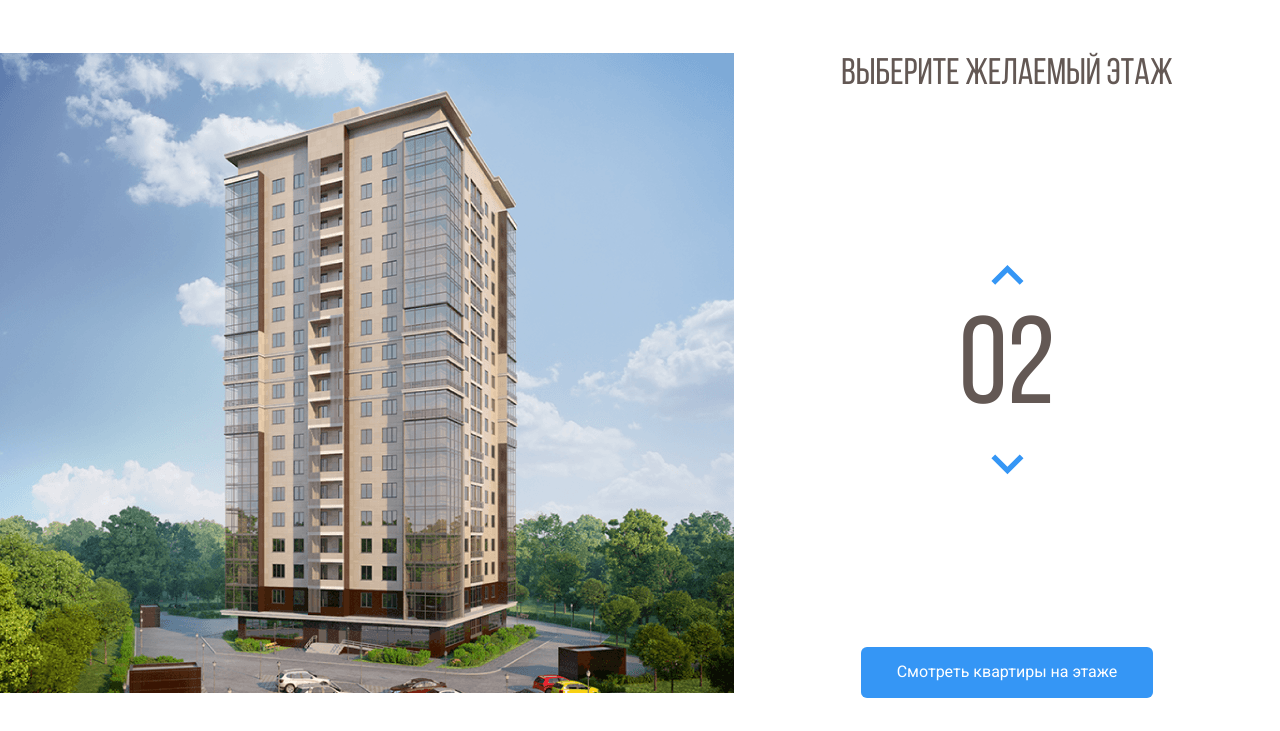
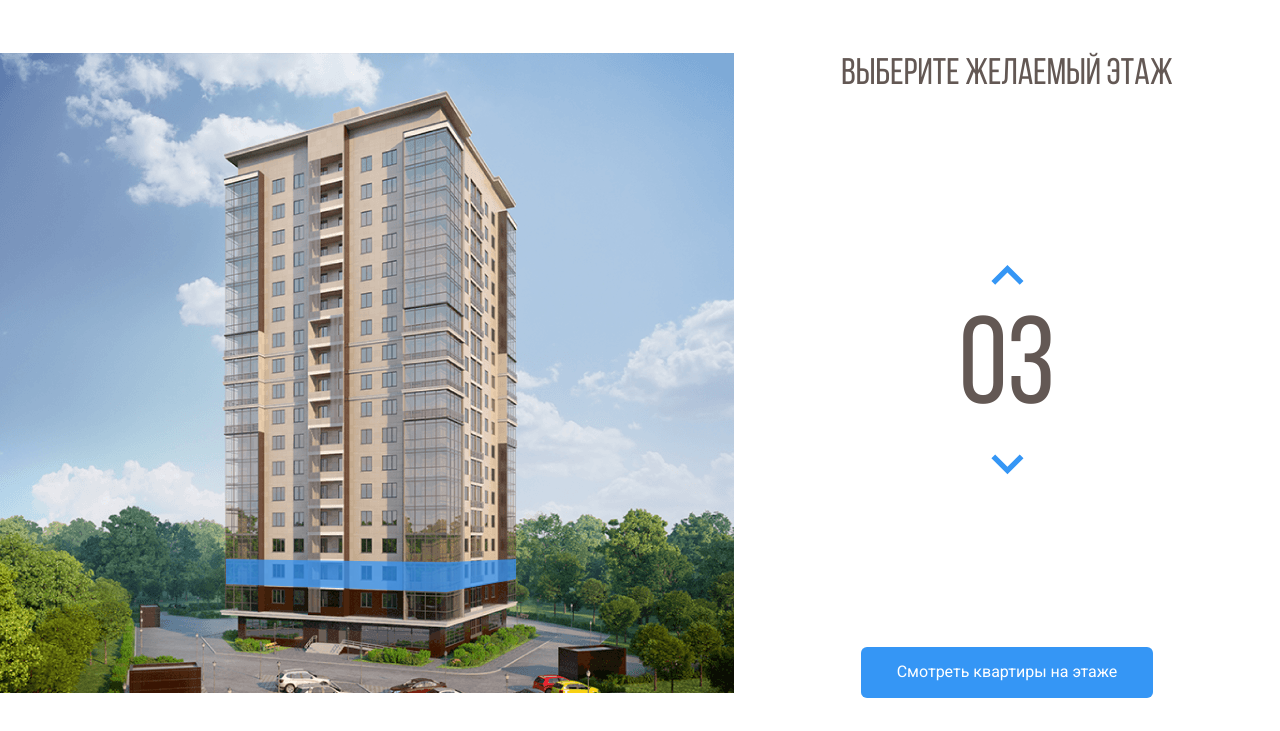
Before and after one commit to ekspant/Melody, a plain HTML site: page index.html in a window 1280 px wide. Both pictures are taken after a click on the button 1007 px from the left and 346 px from the top of the page. Shown: the part 69-800 px from the top of the page. Drawn offline with nearby package versions, Linux system fonts and the light colour scheme.

Commit message:
Add files via upload

```diff
--- a/css/style.css
+++ b/css/style.css
@@ -1,13 +1,11 @@
 @font-face {
   font-family: 'Bebas Neue';
   src: local('Bebas Neue Regular Regular'), local('BebasNeueRegular'),
-        url('./fonts/BebasNeueRegular.woff2') format('woff2'),
-        url('./fonts/BebasNeueRegular.woff') format('woff');
+    url('./fonts/BebasNeueRegular.woff2') format('woff2'), url('./fonts/BebasNeueRegular.woff') format('woff');
   font-weight: normal;
   font-style: normal;
   font-display: swap;
 }
-
 
 * {
   box-sizing: border-box;
@@ -80,7 +78,7 @@ body {
   display: flex;
   flex-direction: column;
   align-items: center;
-  justify-content:space-between;
+  justify-content: space-between;
 }
 
 .home-image path {
@@ -89,6 +87,10 @@ body {
 }
 
 .home-image path:hover {
+  opacity: 1;
+}
+
+path.current-floor {
   opacity: 1;
 }
 
@@ -122,10 +124,10 @@ color: #635854;
 }
 
 .button-primary {
-    background: #3596F5;
+  background: #3596f5;
   border-radius: 6px;
   border: none;
-    color:white;
+  color: white;
   padding: 16px 36px;
   cursor: pointer;
 }
--- a/index.html
+++ b/index.html
@@ -4,7 +4,7 @@
     <meta charset="UTF-8" />
     <meta http-equiv="X-UA-Compatible" content="IE=edge" />
     <meta name="viewport" content="width=device-width, initial-scale=1.0" />
-    <title>Жилой комплекс "Мелодия"</title>
+    <title>Document</title>
     <link rel="preconnect" href="https://fonts.googleapis.com" />
     <link rel="preconnect" href="https://fonts.gstatic.com" crossorigin />
     <link href="https://fonts.googleapis.com/css2?family=Roboto:wght@400;700&display=swap" rel="stylesheet" />
@@ -61,23 +61,23 @@
           </pattern>
           <image id="image0" width="740" height="640" xlink:href="img/home.png"/>
           </defs>
-          <path d="M225 532L445.8 540L515 526.3V548L446.5 567.7L225 556.7V532Z" fill="#3595F6" fill-opacity="0.75"/>
-          <path d="M226 531V506L446.3 509.3L516 506V526L446.7 539L226 531Z" fill="#3595F6" fill-opacity="0.75"/>
-          <path d="M226 505V480H447H516V503L448 510L226 505Z" fill="#3595F6" fill-opacity="0.75"/>
-          <path d="M226 481V456L447.3 452.3L515 459V481H447" fill="#3595F6" fill-opacity="0.75"/>
-          <path d="M226 455V429L447.5 425.7L516 436.7V458L447 451.3L226 455Z" fill="#3595F6" fill-opacity="0.75"/>
-          <path d="M225 428V404.3L446 392L517 415V436.3L446 424L225 428Z" fill="#3595F6" fill-opacity="0.75"/>
-          <path d="M225 406V381L447.2 364.7L517 393.3V414L446.7 392.3L225 406Z" fill="#3595F6" fill-opacity="0.75"/>
-          <path d="M225 381V356L447.5 335.7L517 372.3V393L445 364.3L225 381Z" fill="#3595F6" fill-opacity="0.75"/>
-          <path d="M225 355V331L448 306.3L517 350.3V372L447.7 334L225 355Z" fill="#3595F6" fill-opacity="0.75"/>
-          <path d="M225 330V306L447.5 277.3L517 328.3V349L446.7 306.7L225 330Z" fill="#3595F6" fill-opacity="0.75"/>
-          <path d="M224 306V282L446.3 249L517 308.3V328L447 277.3L224 306Z" fill="#3595F6" fill-opacity="0.75"/>
-          <path d="M225 281V257L446.2 222L516 286V307L447.3 248.7L225 281Z" fill="#3595F6" fill-opacity="0.75"/>
-          <path d="M225 257V232L447.3 194L516 264.3V285L447 221L225 257Z" fill="#3595F6" fill-opacity="0.75"/>
-          <path d="M225 231V206L445.8 162.3L516 241.3V264L447 190.7L225 231Z" fill="#3595F6" fill-opacity="0.75"/>
-          <path d="M226 207V182L446 134L516 219V242L445.3 162.7L226 207Z" fill="#3595F6" fill-opacity="0.75"/>
-          <path d="M225 182V157L444.8 105L516 197.3V220L446.3 133.7L225 182Z" fill="#3595F6" fill-opacity="0.75"/>
-          <path d="M225 157V131L447 74.3L516 176V197L446.7 105.3L225 157Z" fill="#3595F6" fill-opacity="0.75"/>
+          <path data-floor="02" d="M225 532L445.8 540L515 526.3V548L446.5 567.7L225 556.7V532Z" fill="#3595F6" fill-opacity="0.75"/>
+          <path data-floor="03" d="M226 531V506L446.3 509.3L516 506V526L446.7 539L226 531Z" fill="#3595F6" fill-opacity="0.75"/>
+          <path data-floor="04" d="M226 505V480H447H516V503L448 510L226 505Z" fill="#3595F6" fill-opacity="0.75"/>
+          <path data-floor="05" d="M226 481V456L447.3 452.3L515 459V481H447" fill="#3595F6" fill-opacity="0.75"/>
+          <path data-floor="06" d="M226 455V429L447.5 425.7L516 436.7V458L447 451.3L226 455Z" fill="#3595F6" fill-opacity="0.75"/>
+          <path data-floor="07" d="M225 428V404.3L446 392L517 415V436.3L446 424L225 428Z" fill="#3595F6" fill-opacity="0.75"/>
+          <path data-floor="08" d="M225 406V381L447.2 364.7L517 393.3V414L446.7 392.3L225 406Z" fill="#3595F6" fill-opacity="0.75"/>
+          <path data-floor="09" d="M225 381V356L447.5 335.7L517 372.3V393L445 364.3L225 381Z" fill="#3595F6" fill-opacity="0.75"/>
+          <path data-floor="10" d="M225 355V331L448 306.3L517 350.3V372L447.7 334L225 355Z" fill="#3595F6" fill-opacity="0.75"/>
+          <path data-floor="11" d="M225 330V306L447.5 277.3L517 328.3V349L446.7 306.7L225 330Z" fill="#3595F6" fill-opacity="0.75"/>
+          <path data-floor="12" d="M224 306V282L446.3 249L517 308.3V328L447 277.3L224 306Z" fill="#3595F6" fill-opacity="0.75"/>
+          <path data-floor="13" d="M225 281V257L446.2 222L516 286V307L447.3 248.7L225 281Z" fill="#3595F6" fill-opacity="0.75"/>
+          <path data-floor="14" d="M225 257V232L447.3 194L516 264.3V285L447 221L225 257Z" fill="#3595F6" fill-opacity="0.75"/>
+          <path data-floor="15" d="M225 231V206L445.8 162.3L516 241.3V264L447 190.7L225 231Z" fill="#3595F6" fill-opacity="0.75"/>
+          <path data-floor="16" d="M226 207V182L446 134L516 219V242L445.3 162.7L226 207Z" fill="#3595F6" fill-opacity="0.75"/>
+          <path data-floor="17" d="M225 182V157L444.8 105L516 197.3V220L446.3 133.7L225 182Z" fill="#3595F6" fill-opacity="0.75"/>
+          <path data-floor="18" d="M225 157V131L447 74.3L516 176V197L446.7 105.3L225 157Z" fill="#3595F6" fill-opacity="0.75"/>
           </svg>
           </div>
             <!-- main-image -->
@@ -85,11 +85,11 @@
     <div class="main-info">
       <h2 class="main-tittle">Выберите желаемый этаж</h2>
         <div class="counter-group">
-          <button class="counter-button counter-button-up">
+          <button class="counter-button counter-up">
             <img class="counter-arrow-up" src="img/arrow-up.svg" alt="arrow-up">
           </button>
           <span class="counter">02</span>
-          <button class="counter-button counter-button-down">
+          <button class="counter-button counter-down">
             <img class="counter-arrow-down" src="img/arrow-down.svg" alt="arrow-down">
           </button>
         </div>
@@ -99,5 +99,7 @@
     </div>
     <!-- /.main-info -->
     </main>
+    <script src="https://code.jquery.com/jquery-3.6.0.min.js" integrity="sha256-/xUj+3OJU5yExlq6GSYGSHk7tPXikynS7ogEvDej/m4=" crossorigin="anonymous"></script>
+    <script src="js/main.js"></script>
   </body>
 </html>
--- /dev/null
+++ b/js/main.js
@@ -0,0 +1,39 @@
+$(document).ready(function () {
+  var currentFloor = 2; //переменная, в которой хранится текущий этаж
+  var floorPath = $('.home-image path'); //каждый отдельный этаж в svg
+  var counterUp = $('.counter-up'); //кнопка увеличения этажа
+  var counterDown = $('.counter-down'); //кнопка уменьшения этажа
+
+  //Выделяется этаж при наведении мышкой
+  floorPath.on('mouseover', function () {
+    floorPath.removeClass('current-floor'); //удаляем активный класс (у выделенного этажа)
+    currentFloor = $(this).attr('data-floor'); //получаем значение текущего этажа
+    $('.counter').text(currentFloor); //записываем значения этажа в счетчик справа
+  });
+
+  //увеличение этажа и его выделение по кнопке вверх
+  counterUp.on('click', function () {
+    //проверяем значение этажа, оно не должно быть больше 18
+    if (currentFloor < 18) {
+      currentFloor++; //увеличиваем значение этажа
+      //дописываем 0 перед цифрами в номере этажа в счетчике
+      usCurrentFloor = currentFloor.toLocaleString('en-US', { minimumIntegerDigits: 2, useGroupping: false });
+      $('.counter').text(usCurrentFloor); //записываем значения этажа в счетчик справа
+      floorPath.removeClass('current-floor'); //удаляем активный класс (у выделенного этажа)
+      $(`[data-floor=${usCurrentFloor}]`).toggleClass('current-floor'); //подсвечиваем текущий этаж
+    }
+  });
+
+  //уменьшение этажа и его выделение по кнопке вниз
+  counterDown.on('click', function () {
+    //проверяем значение этажа, оно не должно быть меньше 2
+    if (currentFloor > 2) {
+      currentFloor--; //уменьшаем 1 этаж
+      //дописываем 0 перед цифрами в номере этажа в счетчике
+      usCurrentFloor = currentFloor.toLocaleString('en-US', { minimumIntegerDigits: 2, useGroupping: false });
+      $('.counter').text(usCurrentFloor); //записываем значения этажа в счетчик справа
+      floorPath.removeClass('current-floor'); //удаляем активный класс (у выделенного этажа)
+      $(`[data-floor=${usCurrentFloor}]`).toggleClass('current-floor'); //подсвечиваем текущий этаж
+    }
+  });
+});
```
Lines whose indentation alone changed are shown as unchanged.
